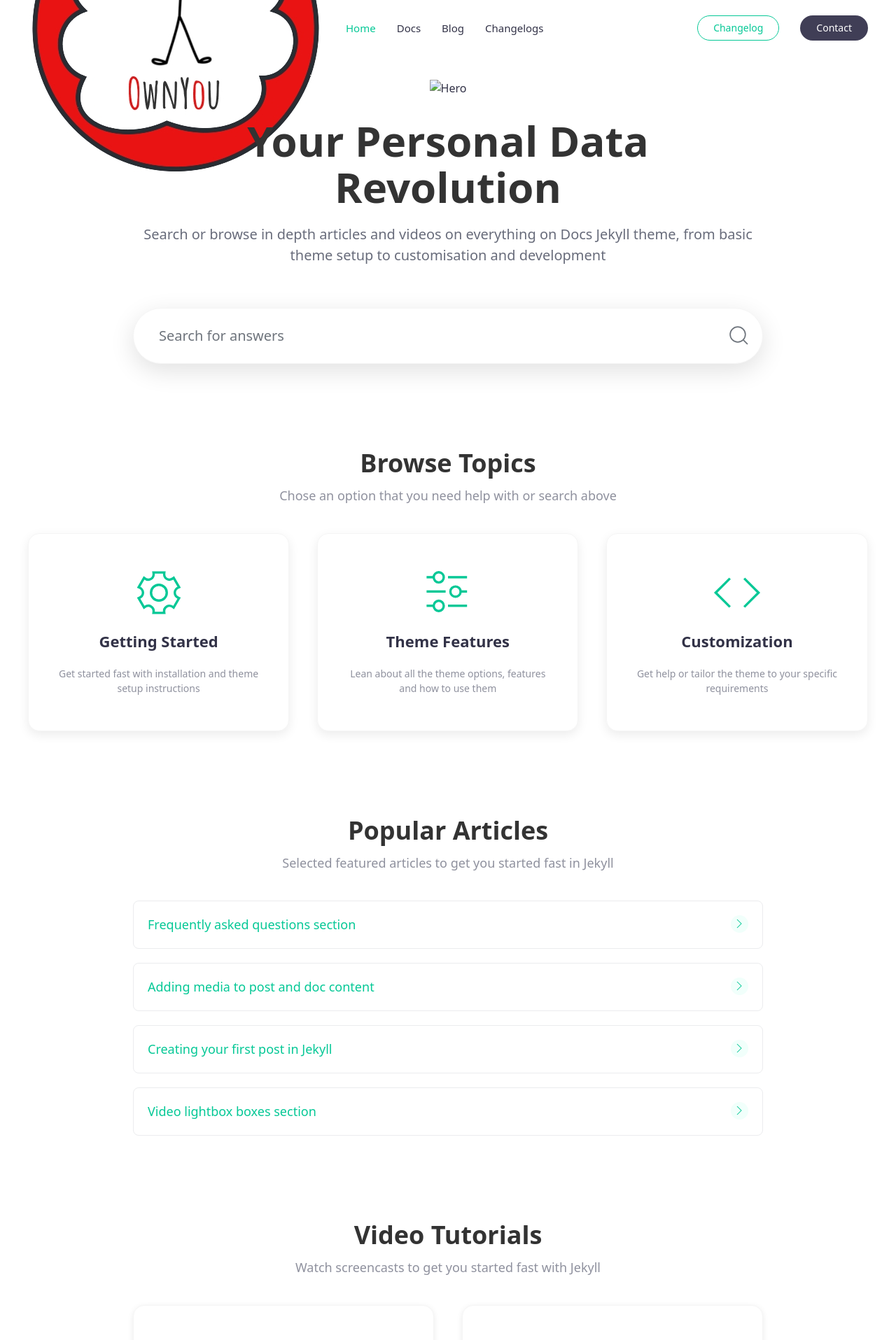
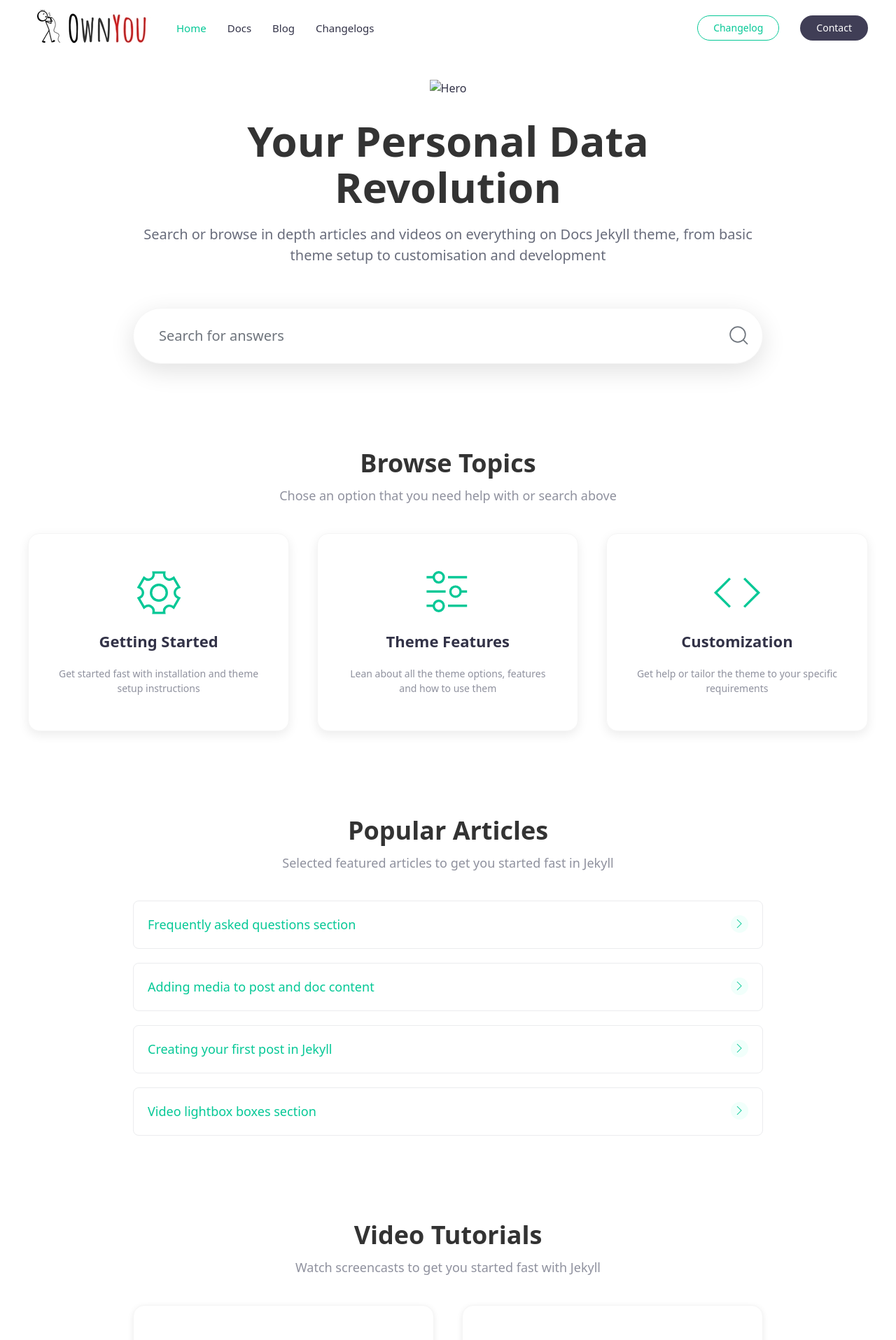
Before and after one commit to OwnYouLtd/docs, a Jekyll site: the page built from index.md, in a window 1280 px wide. Shown: the top 1915 px of the page at 70% size. Built offline with Jekyll 4.4.1, drawn with Linux system fonts in a browser that asks for light colours.

Commit message:
Update _config.yml

```diff
--- a/_config.yml
+++ b/_config.yml
@@ -19,7 +19,7 @@ permalink:          /:title/
 url:                ""
 
 # Site logo # e.g. logo.png, upload logo image file to /uploads/ folder
-logo:            OwnYou logo 101.jpg
+logo:            rsz_ownyou_logo_24.jpg
 
 navbar:
     sticky:         true
```
